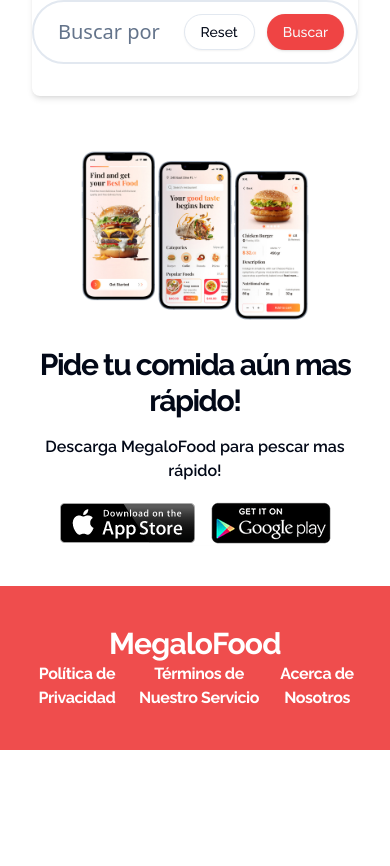
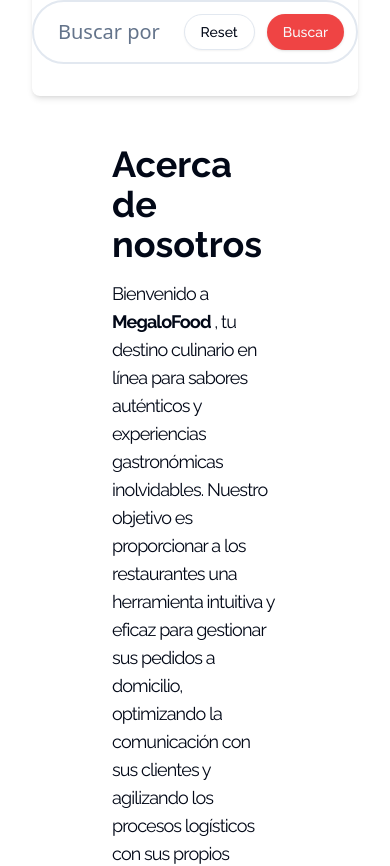
Before and after one commit to ManuelC2811/MegaloFood, a React (Vite) app in the folder megalo-food/frontend/: page / in a window 390 px wide. Shown: the part 663-1529 px from the top of the page. Before the commit the page ends 1413 px from the top, so only its background shows below. Built offline with nearby package versions, Linux system fonts and the light colour scheme.

Commit message:
Modificacion AboutUs

```diff
--- a/megalo-food/frontend/src/components/AboutUs.tsx
+++ /dev/null
@@ -1,35 +0,0 @@
-const AboutUs = () => {
-    return (
-      <>
-        <h2 className="font-bold font-raleway text-2xl">
-          Acerca de MegaloFood 🍔🦈
-        </h2>
-        <p>
-          MegaloFood es un proyecto nacido en el contexto de la materia de Ingeniería de Software I
-          de la Universidad Nacional de Colombia, durante el semestre 2024-1. Nos enfocamos en el
-          desarrollo de una plataforma web de pedidos a domicilio, utilizando tecnologías modernas
-          como React, TypeScript y MongoDB.
-        </p>
-        <p>
-          Somos un equipo de ocho estudiantes de Ingeniería de Sistemas y Computación, comprometidos
-          con la creación de una solución práctica y funcional para la gestión de pedidos a domicilio
-          para restaurantes.
-        </p>
-        <p>
-          Nuestro objetivo es proporcionar a los restaurantes una herramienta intuitiva y eficaz para
-          gestionar sus pedidos a domicilio, optimizando la comunicación con sus clientes y agilizando
-          los procesos logísticos con sus propios equipos de reparto. Al mismo tiempo, buscamos brindar
-          a los usuarios una experiencia fluida y segura al realizar sus pedidos desde la comodidad de
-          sus hogares.
-        </p>
-        <p>
-          En MegaloFood, nos esforzamos por alcanzar la excelencia en cada etapa de nuestro proyecto,
-          centrándonos en la calidad y la innovación como pilares fundamentales de nuestro trabajo.
-        </p>
-        <p>
-          ¡Gracias por ser parte de esta emocionante aventura con nosotros!
-        </p>
-      </>
-    );
-  };
-  export default AboutUs;
--- a/megalo-food/frontend/src/components/Footer.tsx
+++ b/megalo-food/frontend/src/components/Footer.tsx
@@ -2,7 +2,6 @@
 import Modal from "react-modal";
 import PrivacyPolicy from "./PrivacyPolicy";
 import TermsOfService from "./TermsOfService";
-import AboutUs from "./AboutUs";
 
 const Footer = () => {
   const [modalIsOpen, setModalIsOpen] = useState(false);
@@ -29,9 +28,6 @@
           </button>
           <button onClick={() => openModal(<TermsOfService />)}>
             Términos de Nuestro Servicio
-          </button>
-          <button onClick={() => openModal(<AboutUs />)}>
-            Acerca de Nosotros
           </button>
         </span>
       </div>
--- a/megalo-food/frontend/src/components/MainNav.tsx
+++ b/megalo-food/frontend/src/components/MainNav.tsx
@@ -5,11 +5,25 @@
 const MainNav = () => {
   const { loginWithRedirect, isAuthenticated } = useAuth0();
 
+  const handleAboutClick = () => {
+    const aboutUs = document.getElementById("about-us");
+    if (aboutUs) {
+      aboutUs.scrollIntoView({ behavior: "smooth" });
+    }
+  };
+
   return (
     <span className="flex space-x-2 items-center">
       {isAuthenticated ? (
         <UsernameMenu />
       ) : (
+        <div>
+          <button
+            className="font-semibold font-raleway px-4 py-2 text-2sm"
+            onClick={handleAboutClick}
+          >
+            Acerca de nosotros
+          </button>{" "}
           <Button
             variant="ghost"
             className="bg-red-500 opacity-90 text-white font-semibold font-raleway hover:text-red-500 hover:bg-white rounded-full border border-red-500 px-4 py-2"
@@ -17,6 +31,7 @@
           >
             Iniciar Sesión
           </Button>
+        </div>
       )}
     </span>
   );
--- a/megalo-food/frontend/src/pages/HomePage.tsx
+++ b/megalo-food/frontend/src/pages/HomePage.tsx
@@ -1,4 +1,5 @@
 import landingImage from "../assets/landing.png";
+import aboutUsImage from "../assets/acercaDe.jpg";
 import appDownloadImage from "../assets/appDownload.png";
 import SearchBar, { SearchForm } from "@/components/SearchBar";
 import { useNavigate } from "react-router-dom";
@@ -26,6 +27,25 @@
           onSubmit={handleSearchSubmit}
         />
       </div>
+      <div id="about-us" className="grid md:grid-cols-2 ml-20 mr-20">
+        <div className="flex flex-col items-start justify-center gap-4">
+          <h2 className="text-4xl font-bold font-raleway">
+            Acerca de nosotros
+          </h2>
+          <p className="text-lg max-w-xl tracking-tighter font-raleway">
+            Bienvenido a <strong>MegaloFood</strong> , tu destino culinario en
+            línea para sabores auténticos y experiencias gastronómicas
+            inolvidables. Nuestro objetivo es proporcionar a los restaurantes
+            una herramienta intuitiva y eficaz para gestionar sus pedidos a
+            domicilio, optimizando la comunicación con sus clientes y agilizando
+            los procesos logísticos con sus propios equipos de reparto. Al mismo
+            tiempo, buscamos brindar a los usuarios una experiencia fluida y
+            segura al realizar sus pedidos desde la comodidad de sus hogares.
+          </p>
+        </div>
+        <img src={aboutUsImage} alt="Descripción de la imagen" />
+      </div>
+
       <div className="grid md:grid-cols-2 gap-5">
         <img src={landingImage} alt="" />
         <div className="flex flex-col items-center justify-center gap-4 text-center">
```
Also changed, not shown: 1 other file (tests, documents, lock files or other folders). Lines whose indentation alone changed are shown as unchanged.
